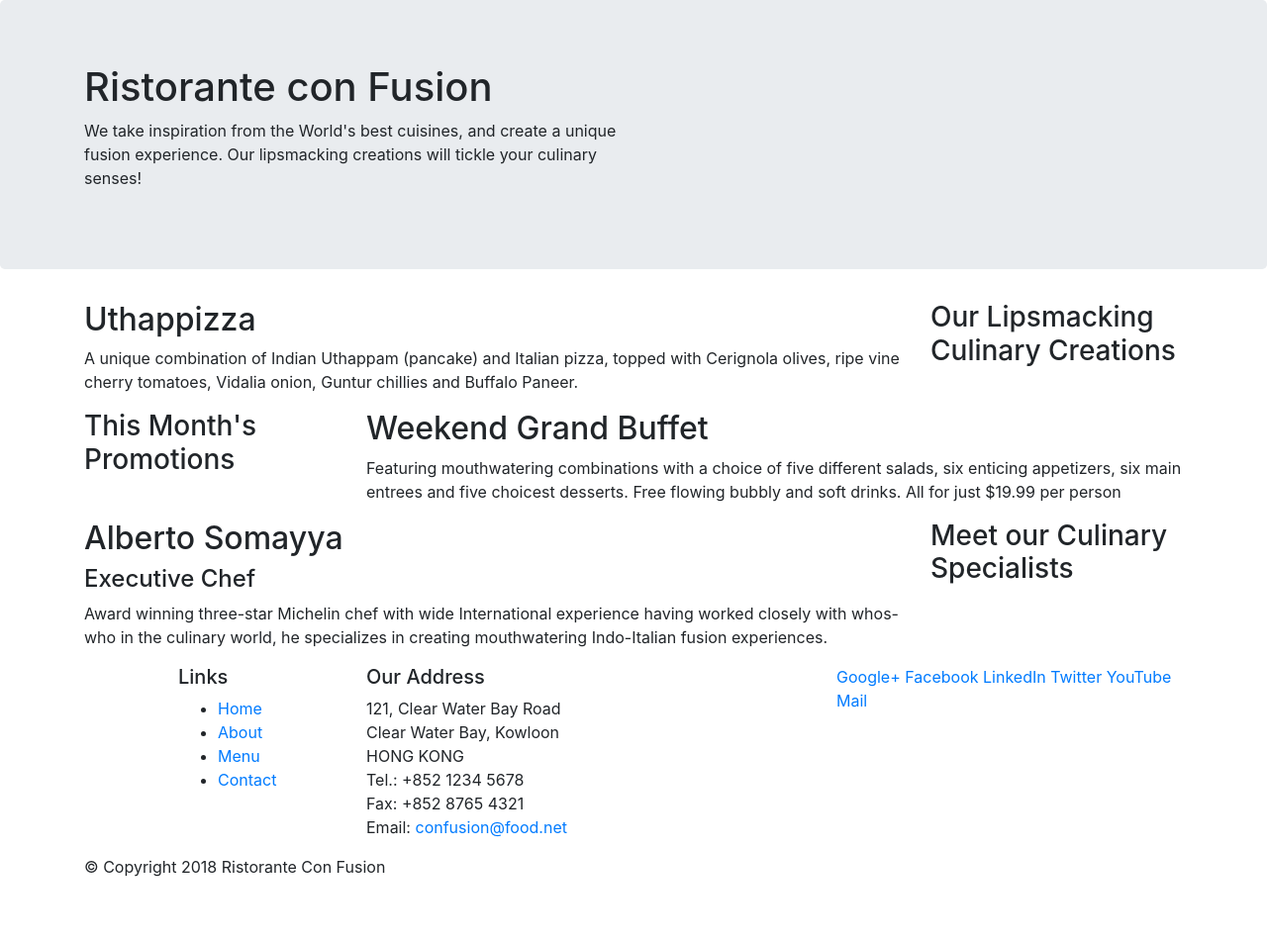
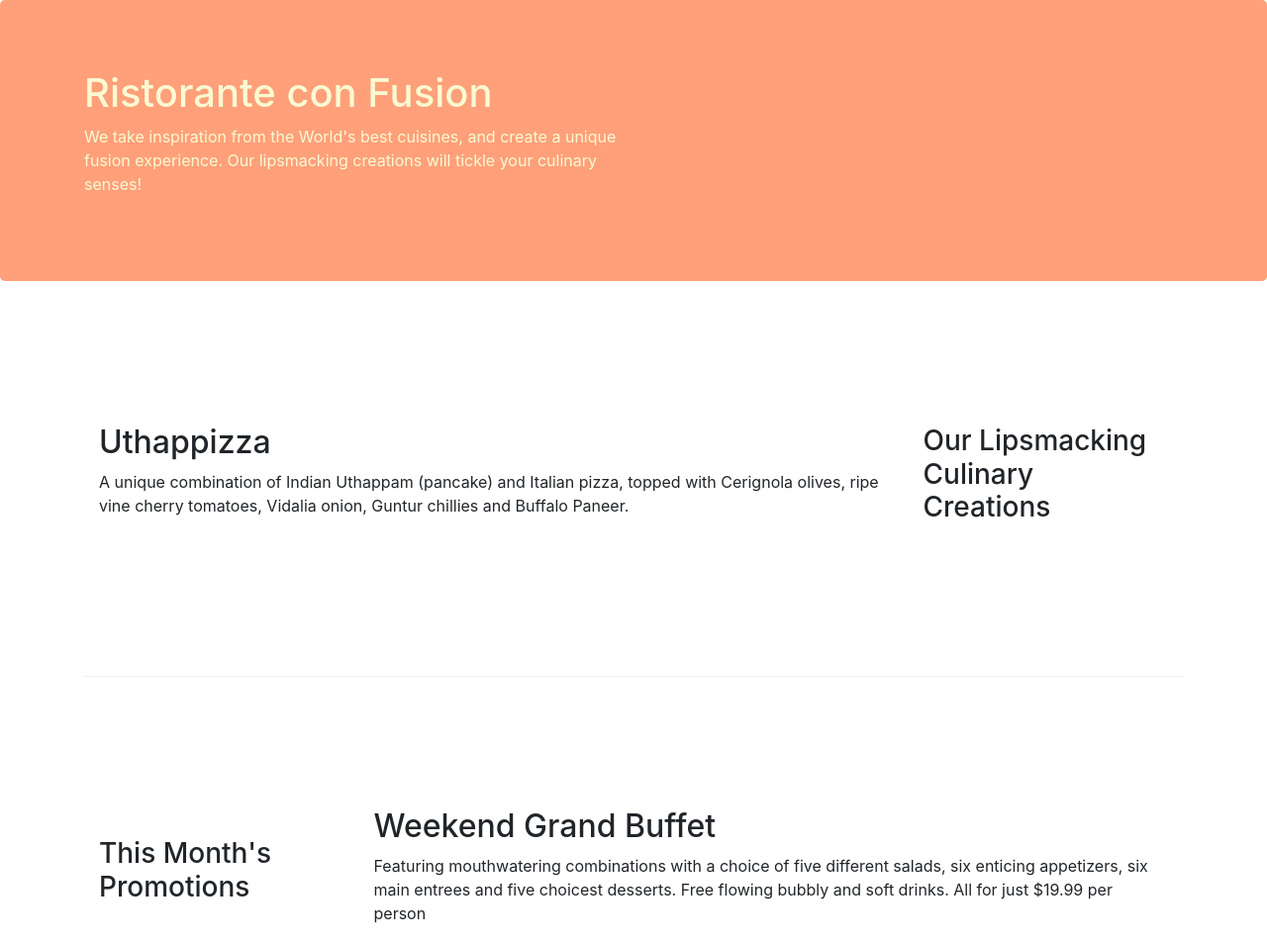
Before and after one commit to webdevyan/bootstrap-setup, a website: page index.html in a window 1280 px wide. Shown: the top 954 px of the page at 99% size. Before the commit the page ends 904 px from the top, so only its background shows below. Drawn offline with nearby package versions, Linux system fonts and the light colour scheme.

Commit message:
Bootstrap Grid Part 2

```diff
--- /dev/null
+++ b/css/styles.css
@@ -0,0 +1,33 @@
+.row-header {
+     margin: 0px auto;
+     padding: 0px auto;
+}
+
+
+.row-content {
+     margin: 0px auto;
+     padding: 50px 0px 50px 0px;
+     border-bottom: 1px ridge;
+     min-height: 400px;
+}
+
+.footer {
+    background-color: lightsalmon;
+    margin: 0px auto;
+    padding: 20px 0px 20px 0px;
+}
+
+.jumbotron{
+    padding: 70px 30px 70px 30px;
+    margin: 0px auto;
+    background: lightsalmon;
+    color: lightgoldenrodyellow;
+
+}
+
+.address {
+    font-size: 80%;
+    margin: 0px;
+    color: aquamarine;
+
+}
--- a/index.html
+++ b/index.html
@@ -9,6 +9,7 @@
 
       <!-- Bootstrap CSS -->
       <link rel="stylesheet" href="node_modules/bootstrap/dist/css/bootstrap.min.css">
+      <link rel="stylesheet" href="css/styles.css">
     <title>Ristorante Con Fusion</title>
 </head>
 
@@ -28,7 +29,7 @@
     </header>
 
     <div class="container">
-        <div class="row">
+        <div class="row row-content align-items-center">
             <div class="col-12 col-sm-4 col-md-3">
                 <h3>Our Lipsmacking Culinary Creations</h3>
             </div>
@@ -39,7 +40,7 @@
         </div>
 
 
-        <div class="row">
+        <div class="row row-content align-items-center">
             <div class="col-12 col-sm-4 col-md-3">
                 <h3>This Month's Promotions</h3>
             </div>
@@ -49,7 +50,7 @@
             </div>
         </div>
 
-        <div class="row">
+        <div class="row row-content align-items-center">
             <div class="col-12 col-sm-4 order-sm-last col-md-3">
                 <h3>Meet our Culinary Specialists</h3>
             </div>
@@ -61,12 +62,12 @@
         </div>
     </div>
 
-    <footer>
+    <footer class="footer">
         <div class="container">
             <div class="row">
                 <div class="col-4 offset-1 col-sm-2">
                     <h5>Links</h5>
-                    <ul>
+                    <ul class="list-unstyled">
                         <li><a href="#">Home</a></li>
                         <li><a href="#">About</a></li>
                         <li><a href="#">Menu</a></li>
@@ -84,8 +85,8 @@
 		              Email: <a href="mailto:confusion@food.net">confusion@food.net</a>
 		           </address>
                 </div>
-                <div class="col-12 col-sm-4">
-                    <div>
+                <div class="col-12 col-sm-4 align-self-center">
+                    <div class="text-center">
                         <a href="http://google.com/+">Google+</a>
                         <a href="http://www.facebook.com/profile.php?id=">Facebook</a>
                         <a href="http://www.linkedin.com/in/">LinkedIn</a>
@@ -95,7 +96,7 @@
                     </div>
                 </div>
            </div>
-           <div class="row">
+           <div class="row justify-content-center">
                 <div class="col-auto">
                     <p>© Copyright 2018 Ristorante Con Fusion</p>
                 </div>
```
